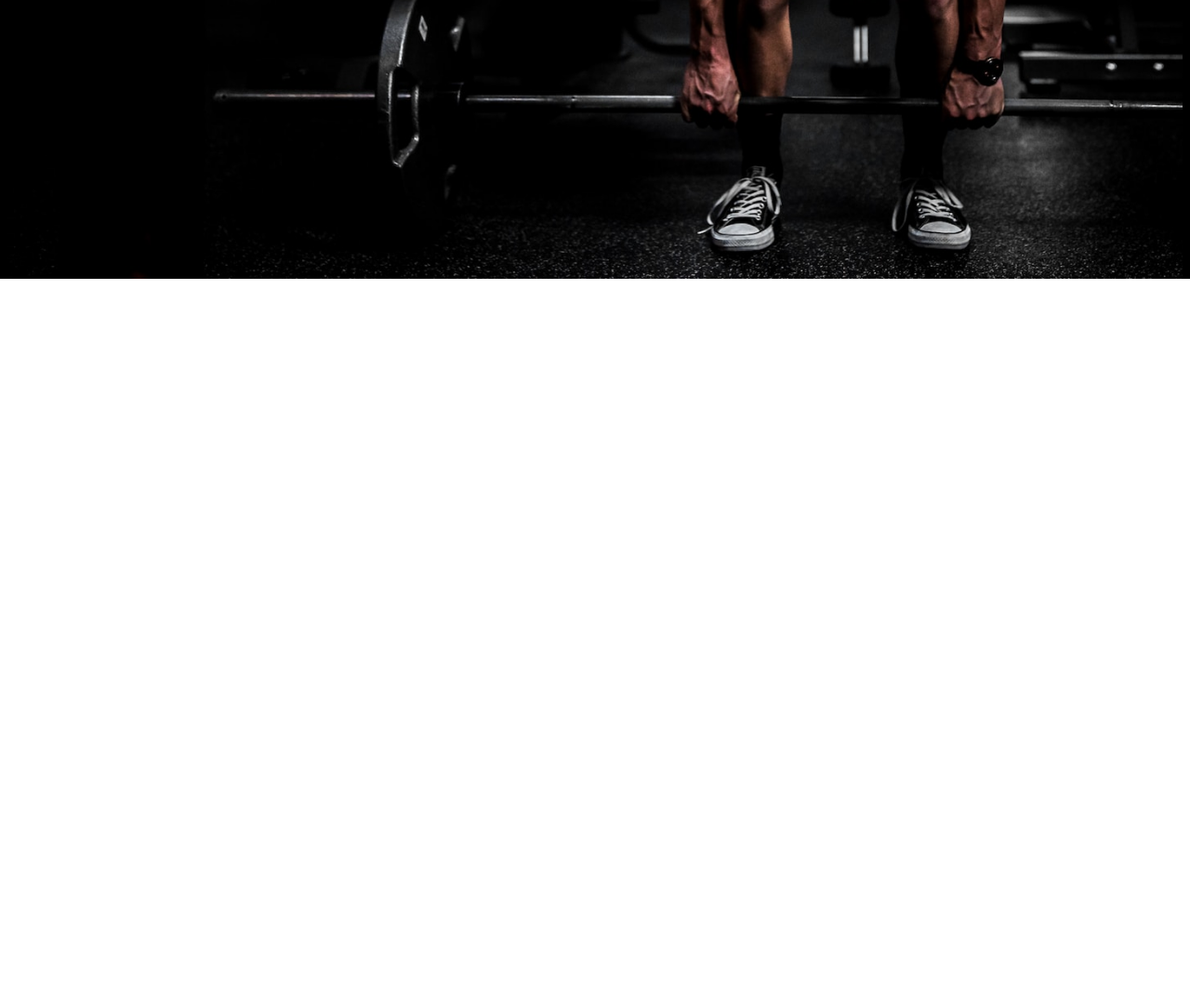
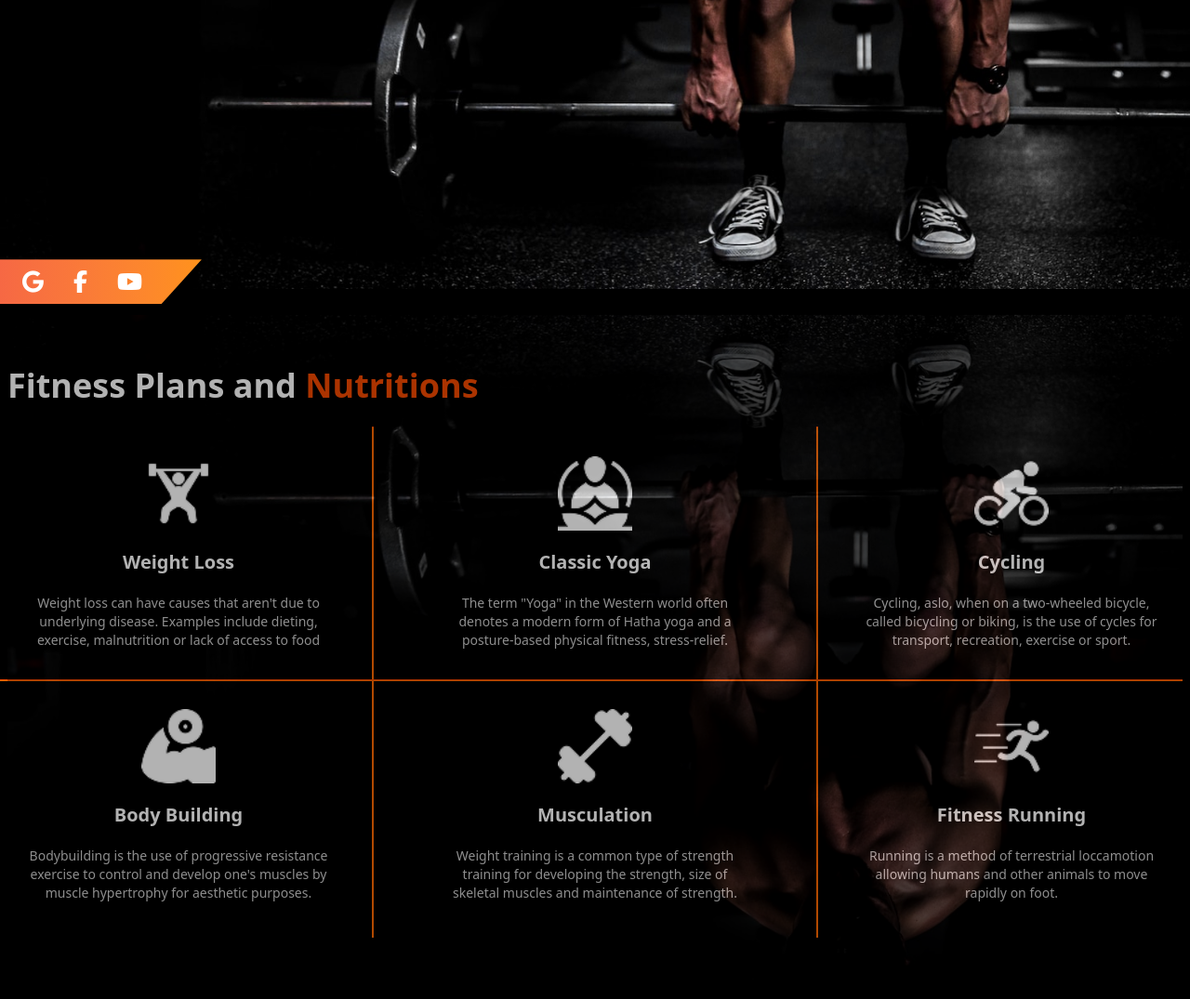
Before and after one commit to CseRashed/bodyshape-assesement, a plain HTML site: page index.html in a window 1280 px wide. Shown: the part 683-1758 px from the top of the page at 93% size. Before the commit the page ends 983 px from the top, so only its background shows below. Drawn offline with nearby package versions, Linux system fonts and the light colour scheme.

Commit message:
create fitness and nutrition section and also responsived

```diff
--- a/index.html
+++ b/index.html
@@ -11,8 +11,8 @@
     <script src="https://kit.fontawesome.com/17fb321dbc.js" crossorigin="anonymous"></script>
 </head>
 
-<body>
-    <header class="bg-black">
+<body class="bg-black">
+    <header class="">
         <!----------Navbar Section Start------->
         <nav class="p-2">
             <div class="container mx-auto  flex flex-col md:flex-row  justify-between items-start md:items-center">
@@ -41,8 +41,8 @@
             </div>
         </nav>
         <!-- ---------Banner Section Start---------- -->
-         <section class="" >
-            <div class="container mx-auto px-2 relative">
+         <section>
+            <div class="container mx-auto mb-5  relative">
                 <div class="text-white absolute top-5 left-5 md:top-10 lg:top-25 ">
                    <div class="px-6 py-6 bg-gradient-to-b from-[#565555]/20 to-[#ffffff]/0 md:mb-8 mb-0 ">
                      <h1 class="text-xl sm:text-xl md:text-5xl lg:text-7xl text-white font-medium">
@@ -52,20 +52,98 @@
                            We are dedicated to helping you  transform  your <br> body and mind through the power of fitness.
                        </p>
                    </div>
-
-
-                        <button class="bg-gradient-to-r from-[#F66844] to-[#FF921B] px-6 py-2 text-xs rounded-sm text-white font-semibold hover:from-[#FF921B] hover:to-[#F66844] mx-4">Get started</button>
-                        <button class="p-2 border-2 text-xs border-orange-600"><i class="fa-solid fa-circle-play text-orange-600"></i> Watche Reviews</button>
-
+                        <button class="bg-gradient-to-r from-[#F66844] to-[#FF921B] px-6 py-2 text-xs rounded-sm text-white font-semibold hover:from-[#FF921B] hover:to-[#F66844] mx-4">Get started
+                        </button>
+                        <button class="p-2 border-2 text-xs border-orange-600">
+                            <i class="fa-solid fa-circle-play text-orange-600"></i> Watche Reviews
+                        </button>
+               </div>
+                <div>
+                    <img width="100%" src="./images/banner.png" alt="">
                 </div>
-                <div>
-                    <img src="./images/banner.png" alt="">
+                <div class="absolute backdrop-blur-sm -bottom-4 px-2 md:px-6 py-3 flex gap-8 text-xs md:text-2xl text-white pr-8 md:pr-16 bg-gradient-to-r from-[#F66844] to-[#FF921B] [clip-path:polygon(0%_0%,100%_0%,80%_100%,0%_100%)]">
+                    <i class="fa-brands fa-google "></i>
+                    <i class="fa-brands fa-facebook-f"></i>
+                    <i class="fa-brands fa-youtube"></i>
                 </div>
             </div>
-         </section>
-
+        </section>
     </header>
     <main>
+        <!-- ----Fitness and Nutrition Section Start------ -->
+       <section class="container mx-auto relative p-2">
+  <!-- Content -->
+  <h1 class="text-white text-2xl  md:text-3xl lg:text-4xl md:top-16 top-5 absolute font-bold mb-10">
+    Fitness Plans and <span class="text-orange-600">Nutritions</span>
+  </h1>
+  <hr class="text-2xl text-orange-600 h-[550px] hidden sm:hidden md:hidden lg:block absolute right-[400px] top-32 w-[2px] bg-orange-500">
+  <hr class="text-2xl text-orange-600 h-[550px] hidden sm:hidden md:hidden lg:block absolute left-[400px] top-32 w-[2px] bg-orange-500">
+  <hr class="text-2xl text-orange-600 w-full hidden sm:hidden md:hidden lg:block absolute top-[400px] h-[2px] right-2 bg-orange-500">
+  <div class="absolute top-28 sm:top-40 md:bottom-52 lg:bottom-96 left-1/2 -translate-x-1/2 text-center container">
+    <!-- Grid Layout -->
+    <div class="grid grid-cols-1 sm:grid-cols-2 lg:grid-cols-3 gap-16">
+      <!-- Card 1 -->
+      <div class="flex flex-col items-center text-white gap-5 text-center ">
+        <img src="./images/workout 1.png" alt="" class="w-20 h-20 object-contain">
+        <h2 class="text-xl font-semibold">Weight Loss</h2>
+        <p class="text-sm opacity-80">
+          Weight loss can have causes that aren't due to <br> underlying disease. Examples include dieting, <br> exercise, malnutrition or lack of access to food
+        </p>
+      </div>
+      <!-- Card 2 -->
+      <div class="flex flex-col items-center text-white gap-5 text-center ">
+        <img src="./images/yoga 1.png" alt="" class="w-20 h-20 object-contain">
+        <h2 class="text-xl font-semibold">Classic Yoga</h2>
+        <p class="text-sm opacity-80">
+          The term "Yoga" in the Western world often<br> denotes a modern form of Hatha yoga and a <br> posture-based physical fitness, stress-relief.
+        </p>
+      </div>
+
+      <!-- Card 3 -->
+      <div class="flex flex-col items-center text-white gap-5 text-center">
+        <img src="./images/bicycle 1.png" alt="" class="w-20 h-20 object-contain">
+        <h2 class="text-xl font-semibold">Cycling</h2>
+        <p class="text-sm opacity-80">
+          Cycling, aslo, when on a two-wheeled bicycle, <br> called bicycling or biking, is the use of cycles for <br>transport, recreation, exercise or sport.
+        </p>
+      </div>
+
+      <!-- Card 4 -->
+      <div class="flex flex-col items-center text-white gap-5 text-center">
+        <img src="./images/biceps.png" alt="" class="w-20 h-20 object-contain">
+        <h2 class="text-xl font-semibold">Body Building</h2>
+        <p class="text-sm opacity-80">
+          Bodybuilding is the use of progressive resistance <br> exercise to control and develop one's muscles by <br> muscle hypertrophy for aesthetic purposes.
+        </p>
+      </div>
+
+      <!-- Card 5 -->
+      <div class="flex flex-col items-center text-white gap-5 text-center">
+        <img src="./images/fitness.png" alt="" class="w-20 h-20 object-contain">
+        <h2 class="text-xl font-semibold">Musculation</h2>
+        <p class="text-sm opacity-80">
+          Weight training is a common type of strength <br> training for developing the strength, size of <br> skeletal muscles and maintenance of strength.
+        </p>
+      </div>
+
+      <!-- Card 6 -->
+      <div class="flex flex-col items-center text-white gap-5 text-center">
+        <img src="./images/runer-silhouette-running-fast.png" alt="" class="w-20 h-20 object-contain">
+        <h2 class="text-xl font-semibold">Fitness Running</h2>
+        <p class="text-sm opacity-80">
+         Running is a method of terrestrial loccamotion <br> allowing humans and other animals to move <br> rapidly on foot.
+        </p>
+      </div>
+    </div>
+
+  </div>
+
+  <!-- Background Image -->
+  <div>
+    <img class="transform hidden md:block scale-y-[-1] opacity-30 w-full h-auto" src="./images/banner.png" alt="">
+  </div>
+</section>
+
 
     </main>
     <footer>
```
Also changed, not shown: images/biceps.png (added), images/bicycle 1.png (added), images/fitness.png (added), images/runer-silhouette-running-fast.png (added), images/workout 1.png (added), images/yoga 1.png (added).
